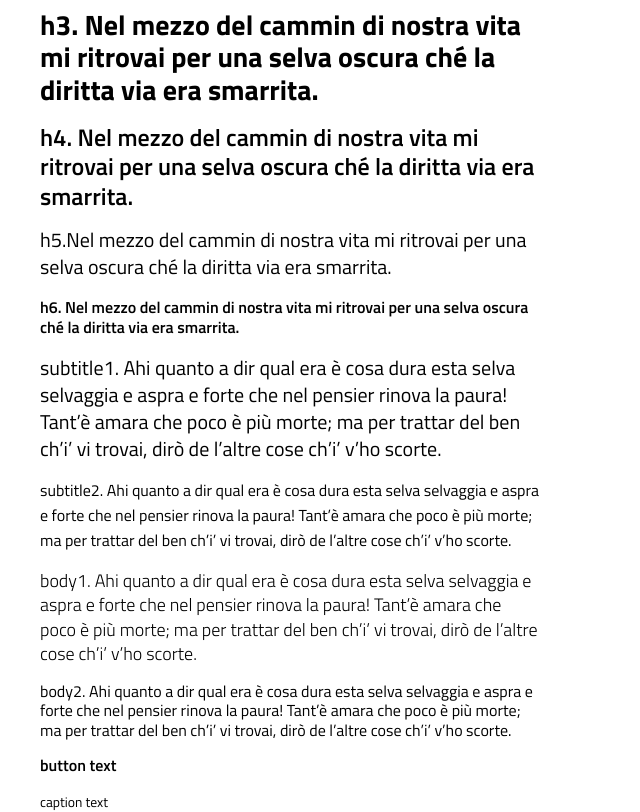
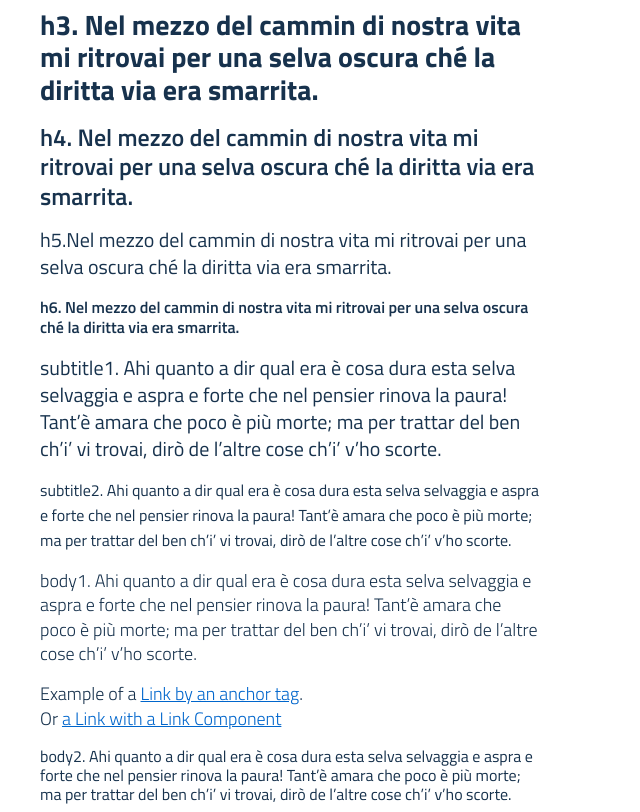
Before and after one commit to pagopa/mui-italia, a React (Create React App) app: page / in a window 1280 px wide. Shown: the part 1020-1832 px from the top of the page, without its empty margins (0-640 px from the left). Built offline with nearby package versions, Linux system fonts and the light colour scheme.

Commit message:
Styling anchor tag

```diff
--- a/src/componentsexample/Typography.tsx
+++ b/src/componentsexample/Typography.tsx
@@ -1,4 +1,5 @@
 import Box from "@mui/material/Box";
+import Link from "@mui/material/Link";
 import Typography from "@mui/material/Typography";
 
 const exampleTextHeading =
@@ -38,6 +39,11 @@ export const Types: React.FunctionComponent<{}> = () => (
     <Typography variant="body1" gutterBottom my={2}>
       body1. {exampleTextBody}
     </Typography>
+    <Typography variant="body1" gutterBottom my={2}>
+      Example of a <a href="#anchor">Link by an anchor tag</a>.
+      <br />
+      Or <Link href="#link">a Link with a Link Component</Link>
+    </Typography>
     <Typography variant="body2" gutterBottom my={2}>
       body2. {exampleTextBody}
     </Typography>
--- a/src/theme.ts
+++ b/src/theme.ts
@@ -60,7 +60,7 @@ const theme = createTheme({
     },
     text: {
       disabled: "#5a768a",
-      primary: "#19191a",
+      primary: "#17324D",
       secondary: "#3d4955",
     },
     warning: {
@@ -72,12 +72,23 @@ const theme = createTheme({
   },
   spacing: 8,
   typography: {
+    allVariants: {
+      color: "#17324D",
+    },
     body1: {
+      a: {
+        color: "#06c",
+        textDecoration: "underline",
+      },
       fontSize: 18,
       fontWeight: 300,
       lineHeight: 1.35,
     },
     body2: {
+      a: {
+        color: "#06c",
+        textDecoration: "underline",
+      },
       fontSize: 16,
       fontWeight: 400,
       lineHeight: 1.2,
@@ -87,7 +98,6 @@ const theme = createTheme({
       lineHeight: 1.2,
       textTransform: "none",
     },
-
     fontFamily: ['"Titillium Web"', "sans-serif"].join(", "),
     fontSize: 16,
     h1: {
@@ -117,6 +127,10 @@ const theme = createTheme({
     },
     htmlFontSize: 16,
     subtitle1: {
+      a: {
+        color: "#06c",
+        textDecoration: "underline",
+      },
       fontSize: 20,
       lineHeight: 1.35,
     },
```
